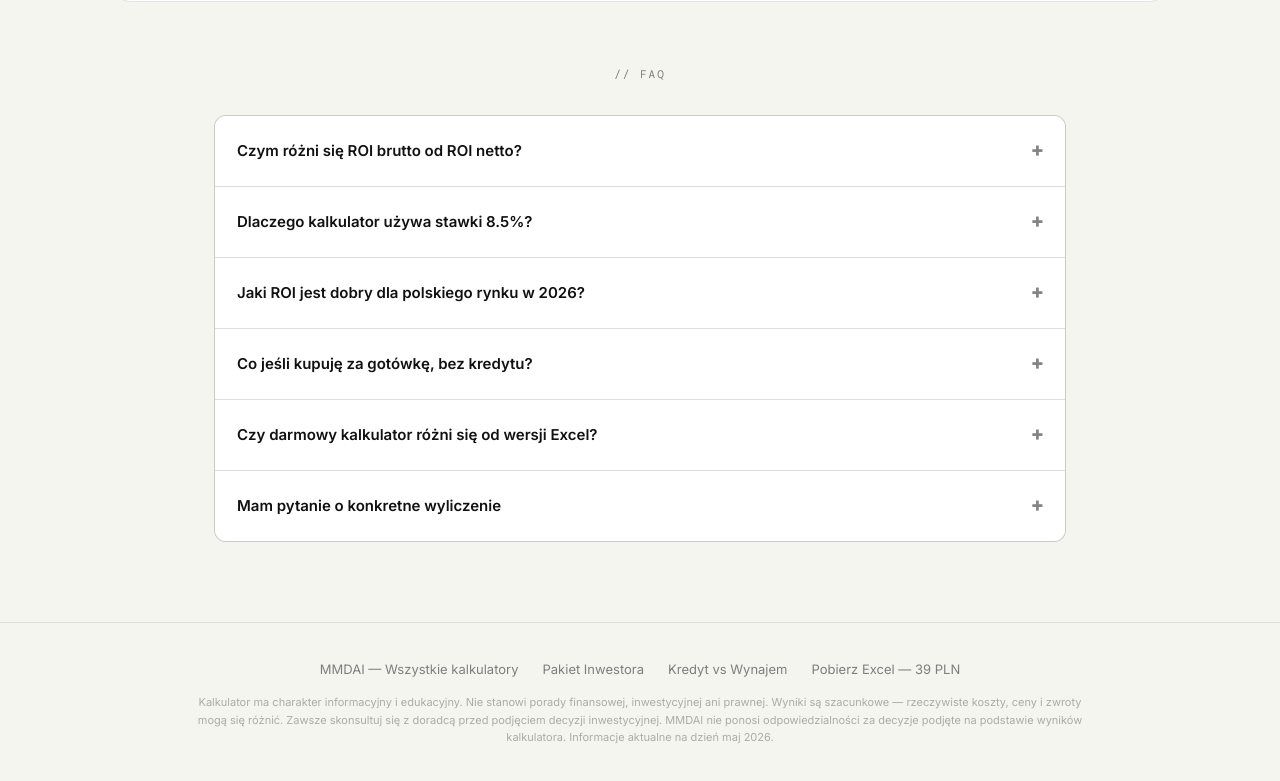
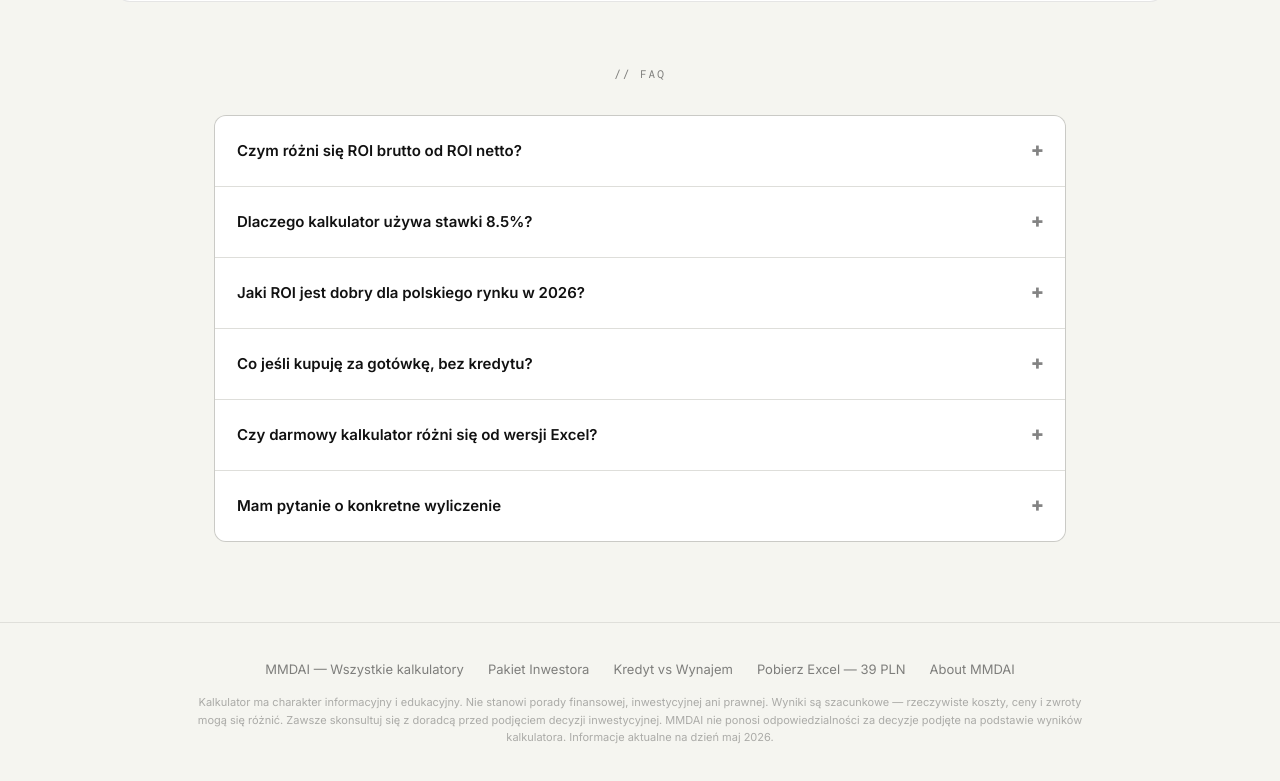
Before and after one commit to mmandai/pl-rentownosc-najmu, a plain HTML site: page index.html in a window 1280 px wide. Shown: the part 3507-4288 px from the top of the page. Drawn offline with nearby package versions, Linux system fonts and the light colour scheme.

Commit message:
index.html

```diff
--- a/index.html
+++ b/index.html
@@ -377,6 +377,7 @@
       <a href="https://mmandai.github.io/pakiet-inwestora/">Pakiet Inwestora</a>
       <a href="https://mmandai.github.io/pl-kredyt-vs-wynajem/">Kredyt vs Wynajem</a>
       <a href="https://imemyselfai.gumroad.com/l/rentownoscinajmu">Pobierz Excel — 39 PLN</a>
+      <a href="https://mmandai.github.io/about/">About MMDAI</a>
     </div>
     <p class="disclaimer">Kalkulator ma charakter informacyjny i edukacyjny. Nie stanowi porady finansowej, inwestycyjnej ani prawnej. Wyniki są szacunkowe — rzeczywiste koszty, ceny i zwroty mogą się różnić. Zawsze skonsultuj się z doradcą przed podjęciem decyzji inwestycyjnej. MMDAI nie ponosi odpowiedzialności za decyzje podjęte na podstawie wyników kalkulatora. Informacje aktualne na dzień maj 2026.</p>
   </div>
```
